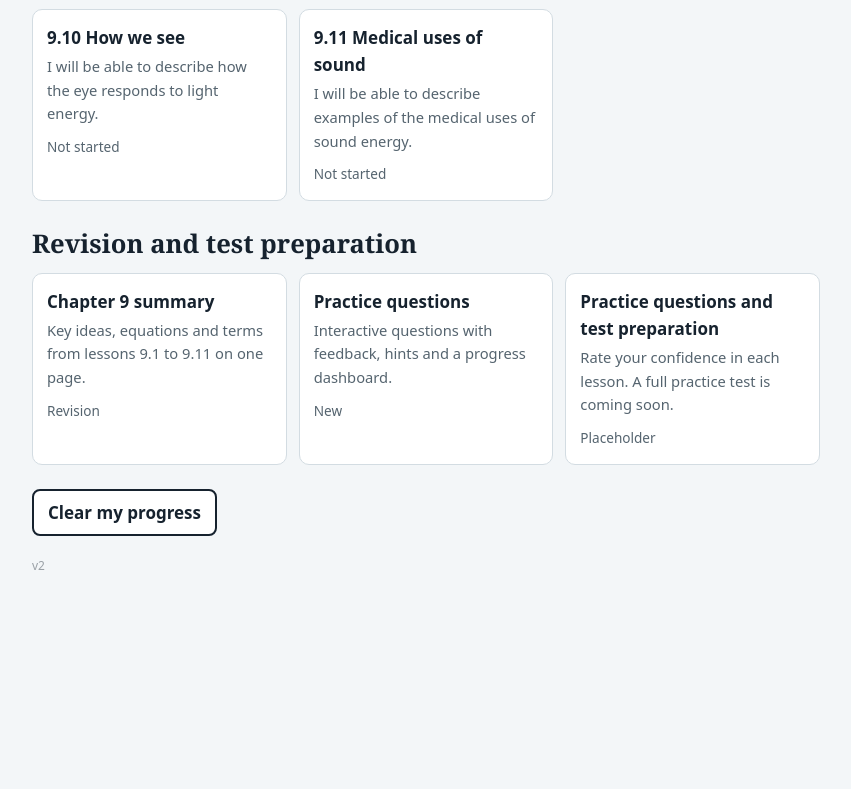
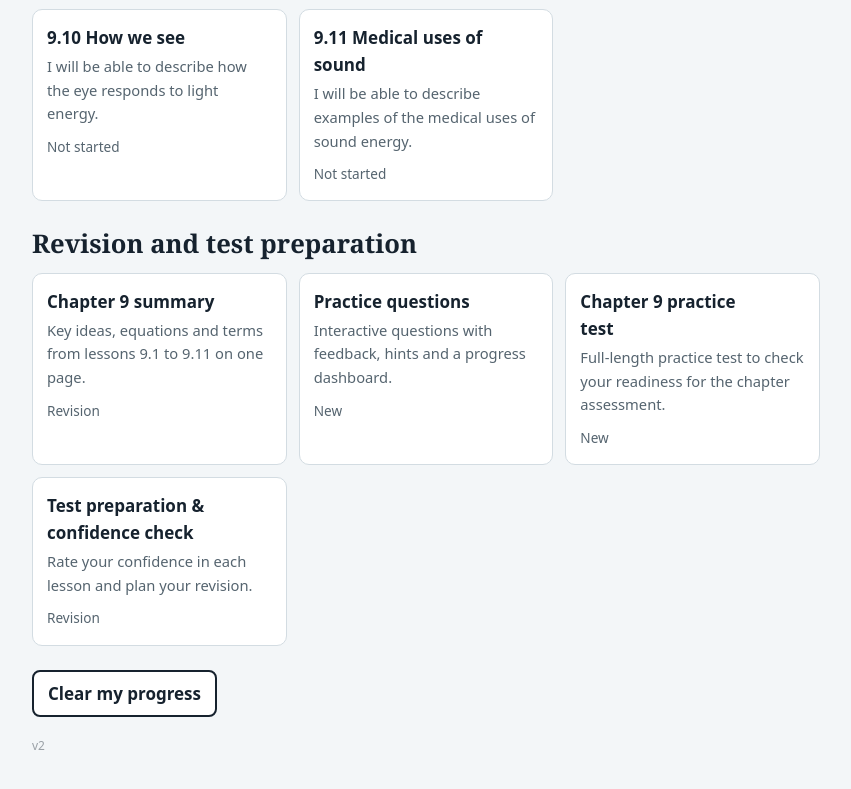
Before and after one commit to MrA-I/Science-junior-webpage, a plain HTML site: page index.html in a window 1280 px wide. Shown: the part 909-1698 px from the top of the page, without its empty margins (214-1065 px from the left). Before the commit the page ends 1540 px from the top, so only its background shows below. Drawn offline with Linux system fonts and the light colour scheme.

Commit message:
Add files via upload

```diff
--- a/index.html
+++ b/index.html
@@ -6,7 +6,7 @@
 <p class="tag" id="sum"></p>
 <div class="grid" id="g"></div>
 <h2 style="margin-top:28px">Revision and test preparation</h2>
-<div class="grid"><a class="lcard" href="ch9-summary.html"><b>Chapter 9 summary</b><span class="g">Key ideas, equations and terms from lessons 9.1 to 9.11 on one page.</span><span class="tag">Revision</span></a><a class="lcard" href="ch9-practice-questions.html"><b>Practice questions</b><span class="g">Interactive questions with feedback, hints and a progress dashboard.</span><span class="tag">New</span></a><a class="lcard" href="ch9-test-preparation.html"><b>Practice questions and test preparation</b><span class="g">Rate your confidence in each lesson. A full practice test is coming soon.</span><span class="tag">Placeholder</span></a></div>
+<div class="grid"><a class="lcard" href="ch9-summary.html"><b>Chapter 9 summary</b><span class="g">Key ideas, equations and terms from lessons 9.1 to 9.11 on one page.</span><span class="tag">Revision</span></a><a class="lcard" href="ch9-practice-questions.html"><b>Practice questions</b><span class="g">Interactive questions with feedback, hints and a progress dashboard.</span><span class="tag">New</span></a><a class="lcard" href="ch9-practice-test.html"><b>Chapter 9 practice test</b><span class="g">Full-length practice test to check your readiness for the chapter assessment.</span><span class="tag">New</span></a><a class="lcard" href="ch9-test-preparation.html"><b>Test preparation &amp; confidence check</b><span class="g">Rate your confidence in each lesson and plan your revision.</span><span class="tag">Revision</span></a></div>
 
 <p style="margin-top:24px"><button class="btn" id="reset">Clear my progress</button></p>
 <p><a href="Modified/index.html" style="font-size:.75rem;opacity:.4;color:inherit;text-decoration:none" aria-label="Switch to version 2">v2</a></p></div>
```
